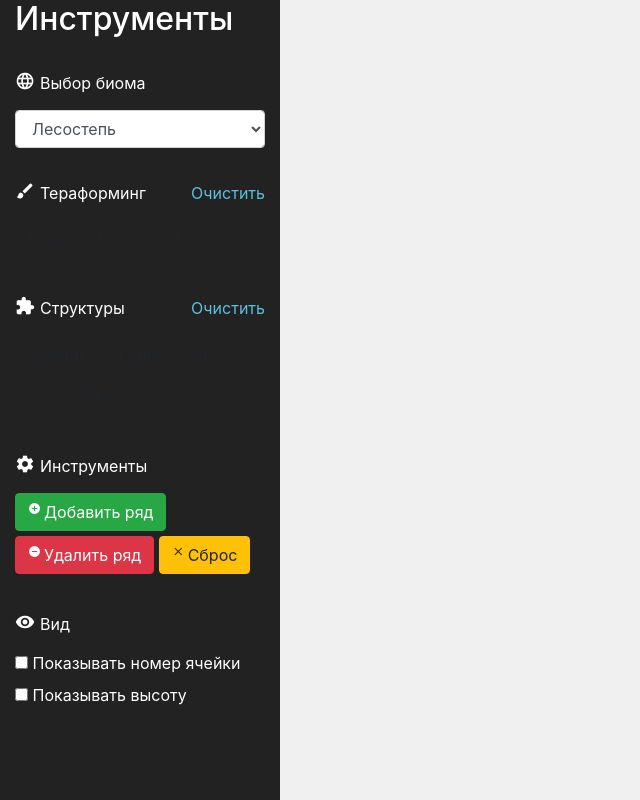
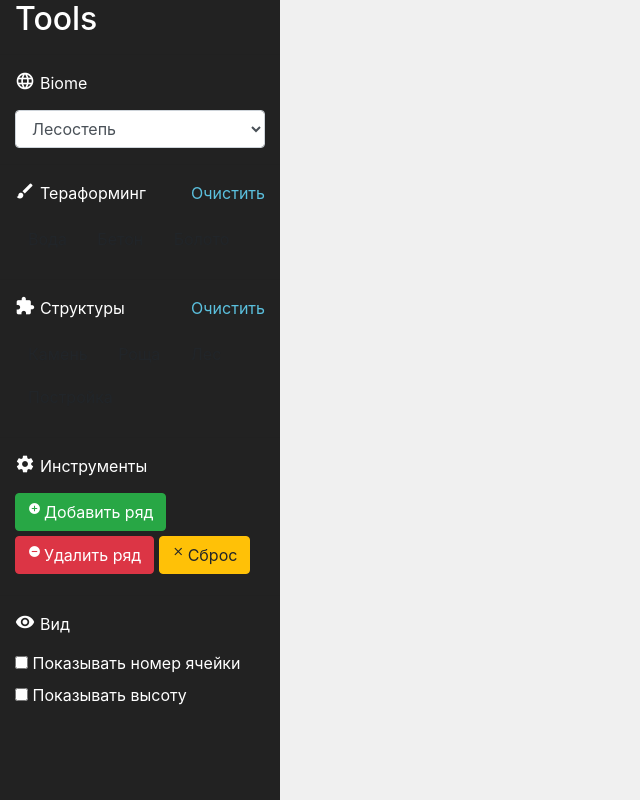
Before and after one commit to lelchemurim/antiquawarsmapeditor, a plain HTML site: page index.html in a window 1280 px wide. Shown: the whole page, without its empty margins (0-640 px from the left). Drawn offline with nearby package versions, Linux system fonts and the light colour scheme.

Commit message:
first commit

```diff
--- a/index.html
+++ b/index.html
@@ -10,9 +10,9 @@
 <body>
 	<aside>
 		<div class="col-sm-12">
-			<h2>Инструменты</h2>
+			<h2>Tools</h2>
 			<hr>
-			<label class="toolbar-title"><i class="material-icons">language</i>Выбор биома</label>
+			<label class="toolbar-title"><i class="material-icons">language</i>Biome</label>
 			<select name="climate" id="climate-switcher" class="form-control input-sm">
 				<option value="steppe">Лесостепь</option>
 				<option value="desert">Пустыня</option>
```
